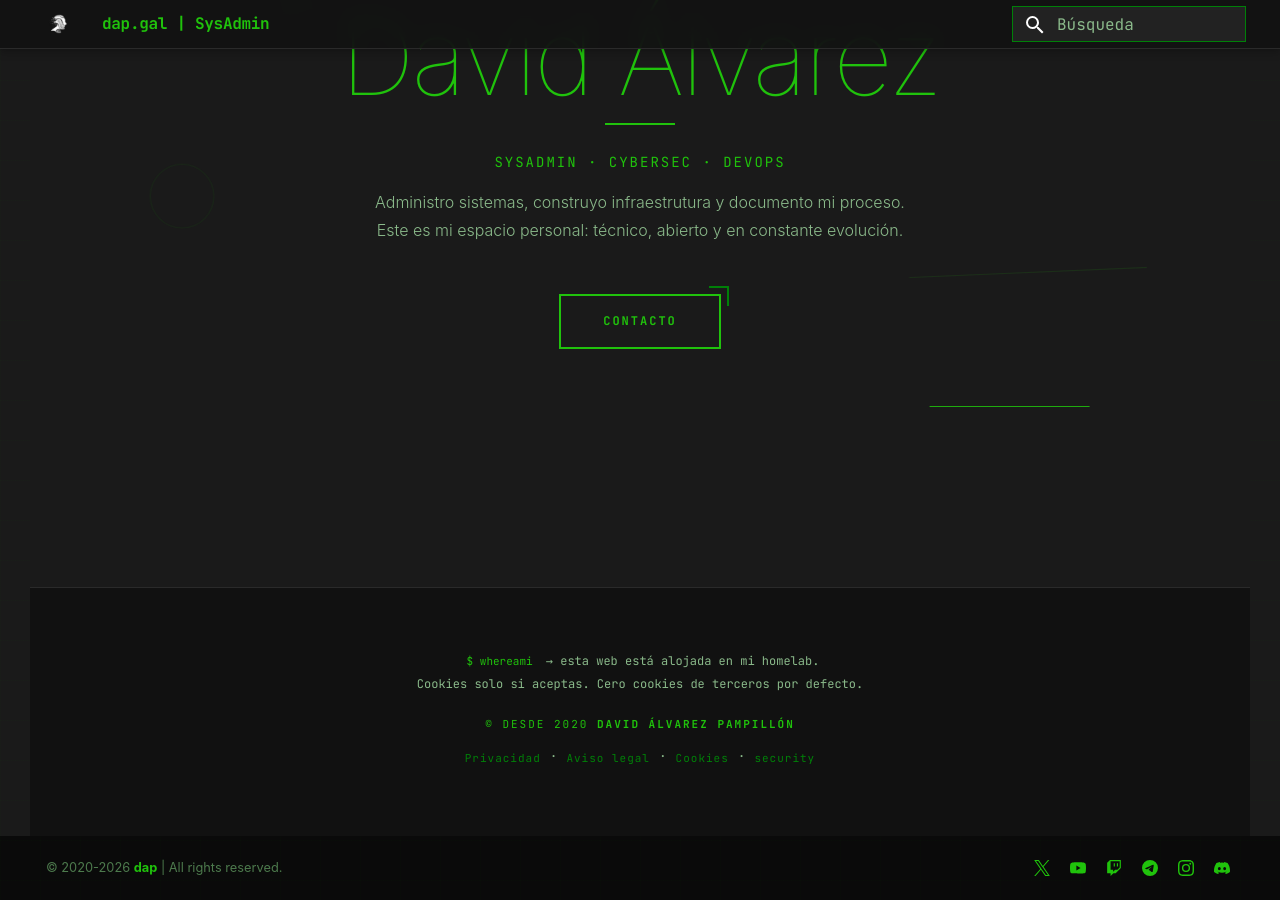
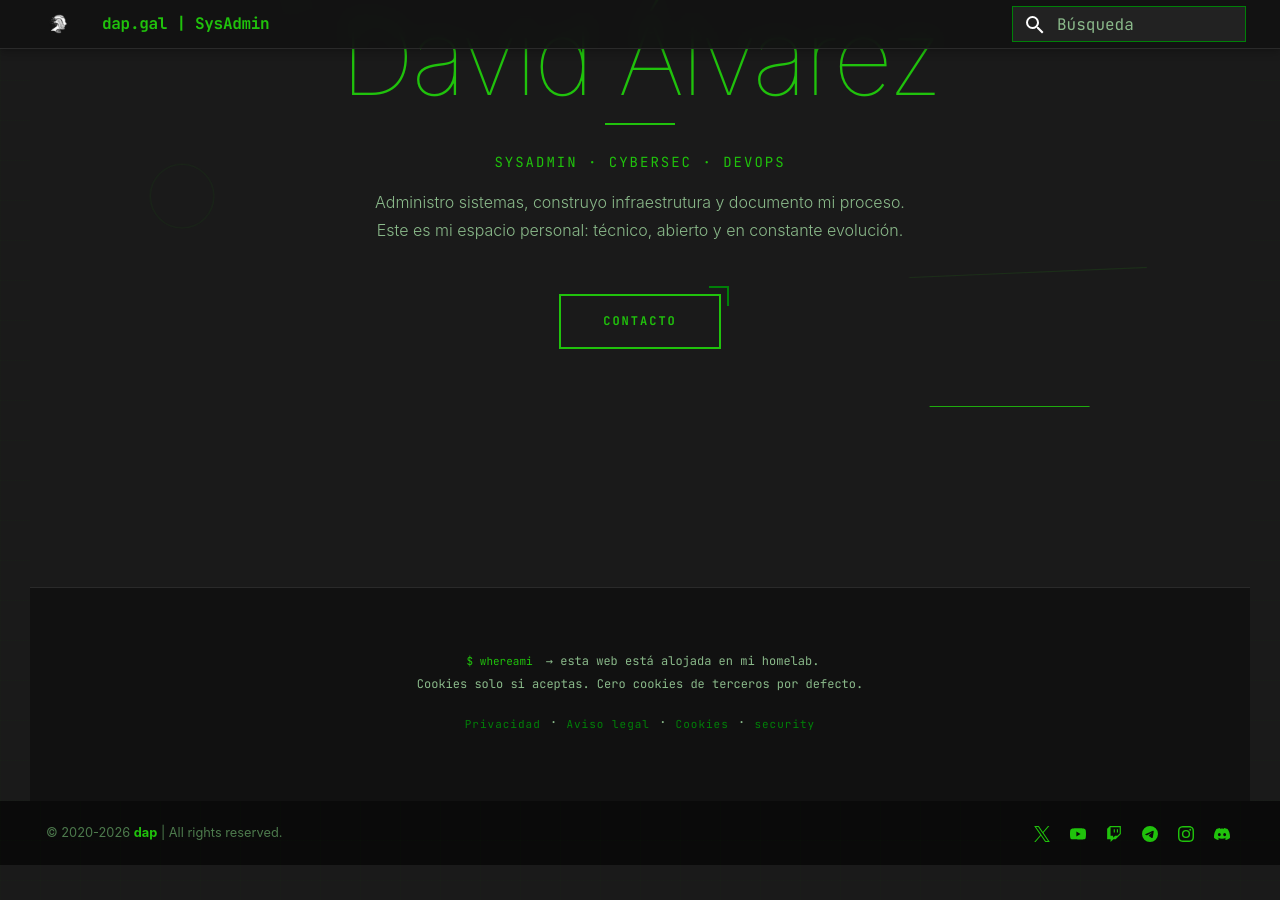
Before and after one commit to davidalvarezp/dap.gal, an MkDocs documentation site: the page built from root/index.md, in a window 1280 px wide and 900 px high, scrolled down 449 px. Built offline with MkDocs 1.6.1 and Material for MkDocs 9.7.7, drawn with Linux system fonts in a browser that asks for light colours; plug-ins that fetch from the network failed and are left out; after the commit the page ends 1314 px from its top, so only the background shows below that.

Commit message:
initial commit

```diff
--- a/root/index.md
+++ b/root/index.md
@@ -37,9 +37,6 @@ hide:
       <code>$ whereami</code> → esta web está alojada en mi homelab.<br>
       Cookies solo si aceptas. Cero cookies de terceros por defecto.
     </p>
-    <p class="dap-footer__copy">
-      © Desde 2020 <a href="https://dap.gal">David Álvarez Pampillón</a>
-    </p>
     <p class="dap-footer__legal">
       <a href="/p/privacidad/">Privacidad</a> ·
       <a href="/p/legal/">Aviso legal</a> ·
```
